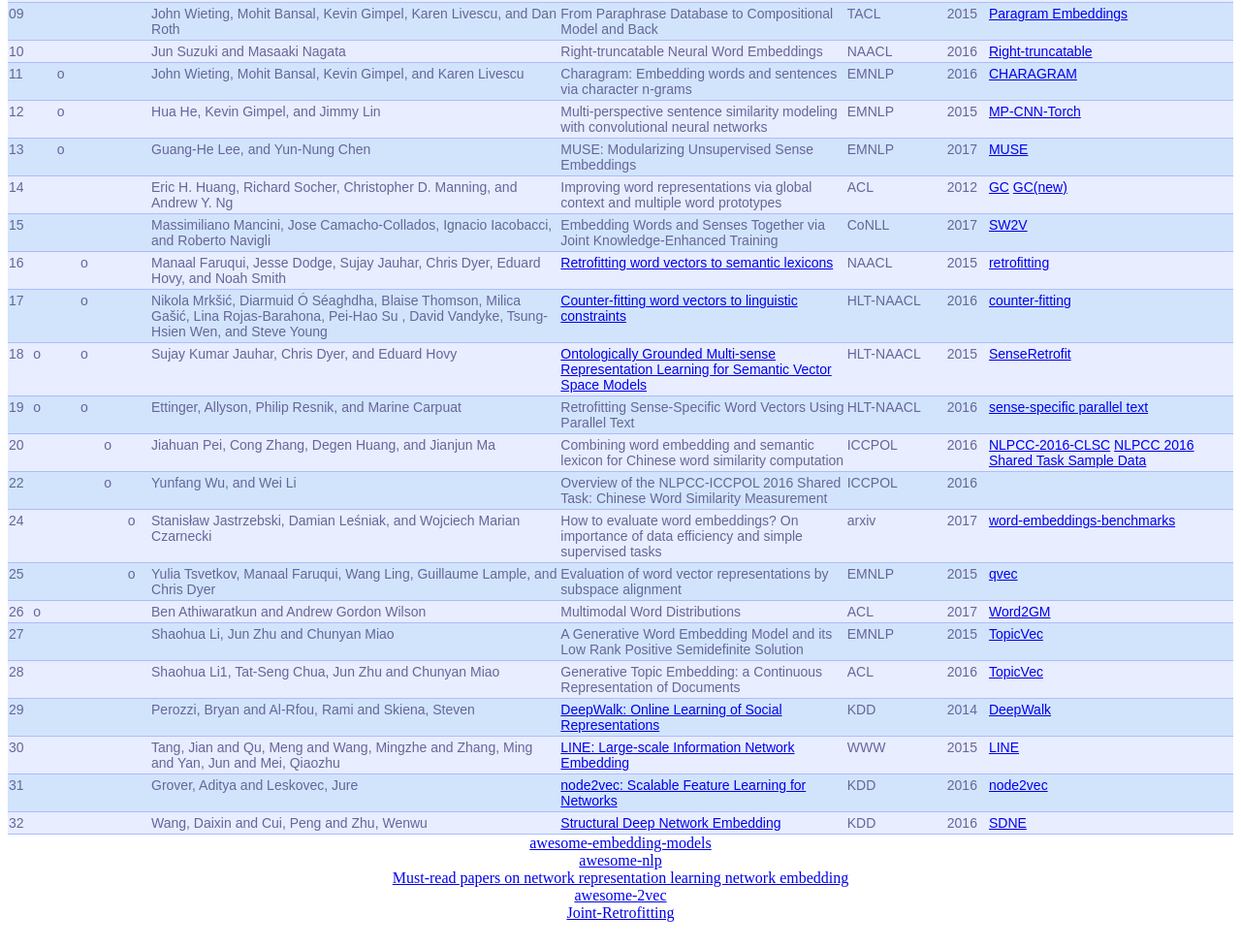
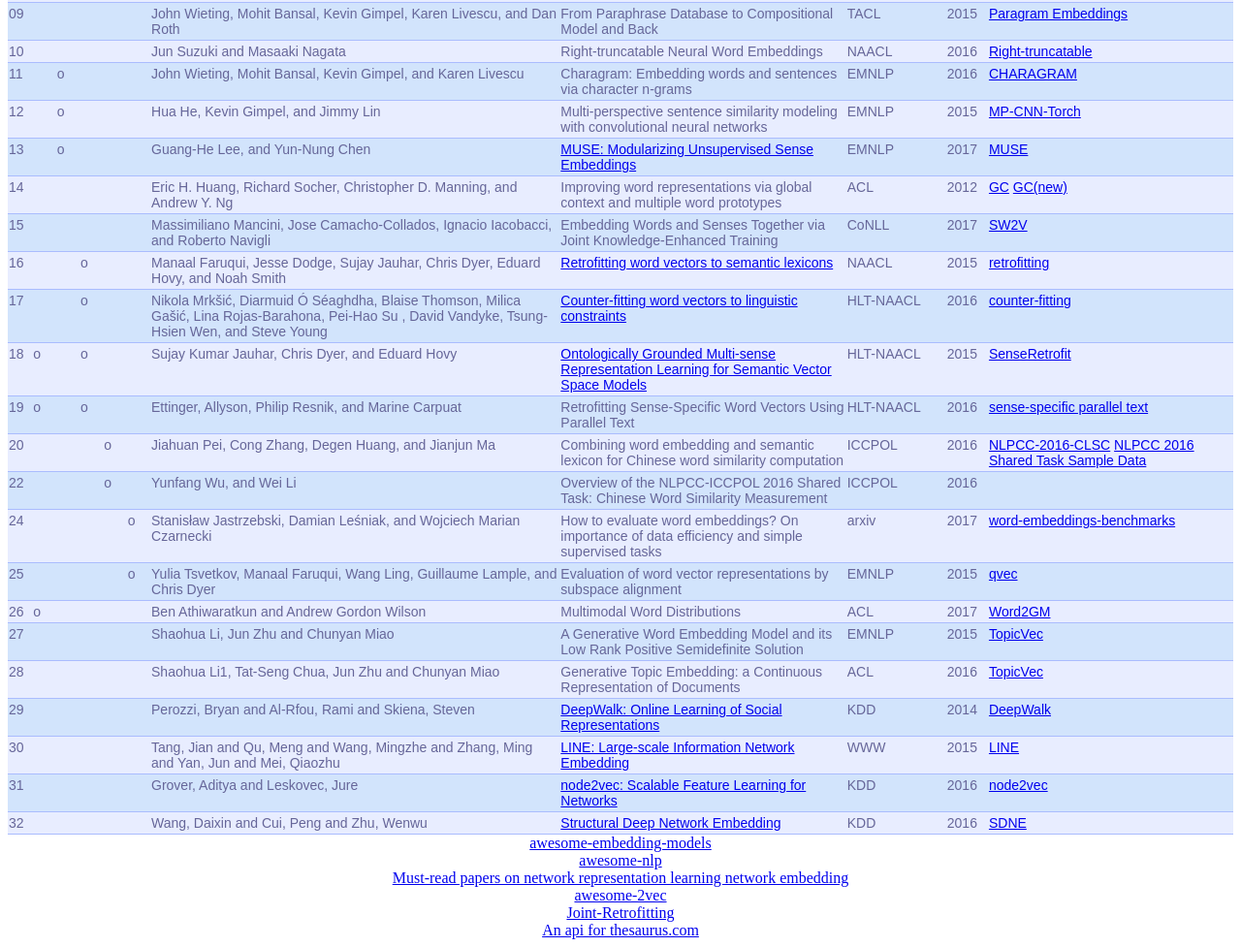
Before and after one commit to eric890006/eric890006.github.io, a plain HTML site: page index.html in a window 1280 px wide. Shown: the part 349-1326 px from the top of the page at 97% size. Drawn offline with Linux system fonts and the light colour scheme.

Commit message:
new link

```diff
--- a/index.html
+++ b/index.html
@@ -205,7 +205,7 @@ th.tg-sort-header::-moz-selection { background:transparent; }th.tg-sort-header::
   <td class="tg-6k2t"></td>
   <td class="tg-6k2t"></td>
   <td class="tg-6k2t">Guang-He Lee, and Yun-Nung Chen</td>
-  <td class="tg-6k2t">MUSE: Modularizing Unsupervised Sense Embeddings</td>
+  <td class="tg-6k2t"><a href="https://arxiv.org/pdf/1704.04601.pdf">MUSE: Modularizing Unsupervised Sense Embeddings</a></td>
   <td class="tg-6k2t">EMNLP</td>
   <td class="tg-6k2t">2017</td>
   <td class="tg-6k2t"><a href="https://github.com/MiuLab/MUSE">MUSE</a></td>
@@ -444,6 +444,8 @@ th.tg-sort-header::-moz-selection { background:transparent; }th.tg-sort-header::
 <br>
 <a href="https://github.com/y95847frank/Joint-Retrofitting">Joint-Retrofitting</a>
 <br>
+<a href="https://github.com/Manwholikespie/thesaurus-api">An api for thesaurus.com</a>
+<br>
 
 </table></div></div>
 
```
